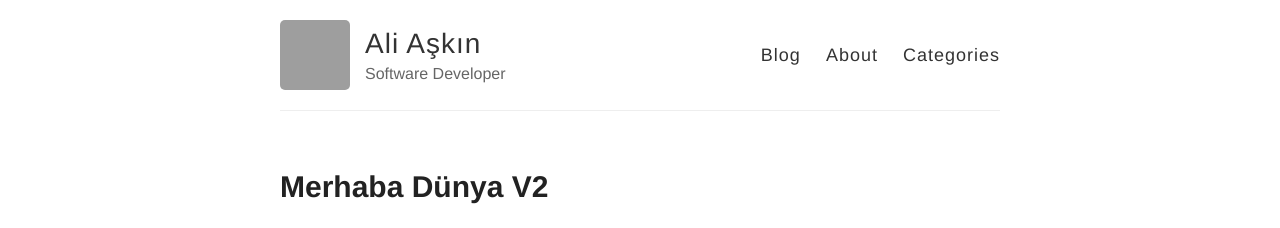
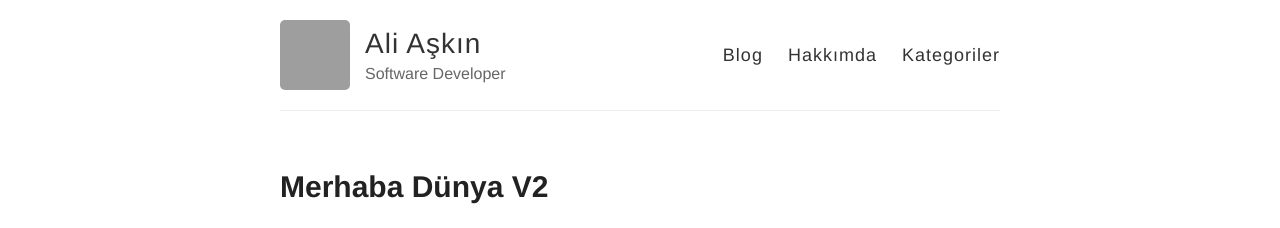
Before and after one commit to darkrpd/darkrpd.github.io, a Jekyll site: the page built from index.html, in a window 1280 px wide. Shown: the top 228 px of the page. Built offline with Jekyll 4.4.1, drawn with Linux system fonts in a browser that asks for light colours; grey boxes are pictures that could not be loaded.

Commit message:
Update default.html

```diff
--- a/_layouts/default.html
+++ b/_layouts/default.html
@@ -28,8 +28,8 @@
 
           <nav>
             <a href="{{ site.baseurl }}/">Blog</a>
-            <a href="{{ site.baseurl }}/about">About</a>
-            <a href="{{ site.baseurl }}/categories">Categories</a>
+            <a href="{{ site.baseurl }}/about">Hakkımda</a>
+            <a href="{{ site.baseurl }}/categories">Kategoriler</a>
           </nav>
         </header>
       </div>
```
